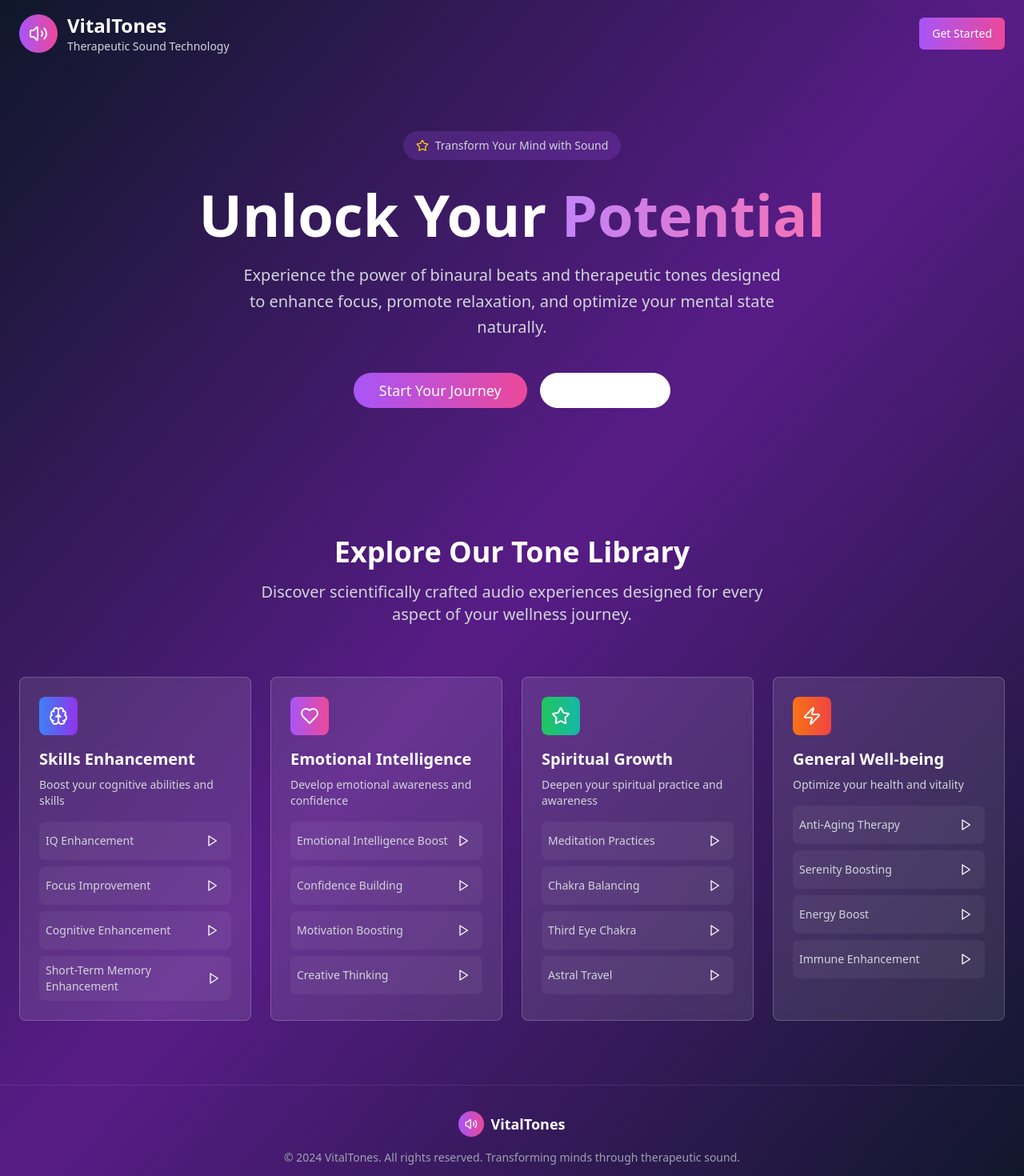
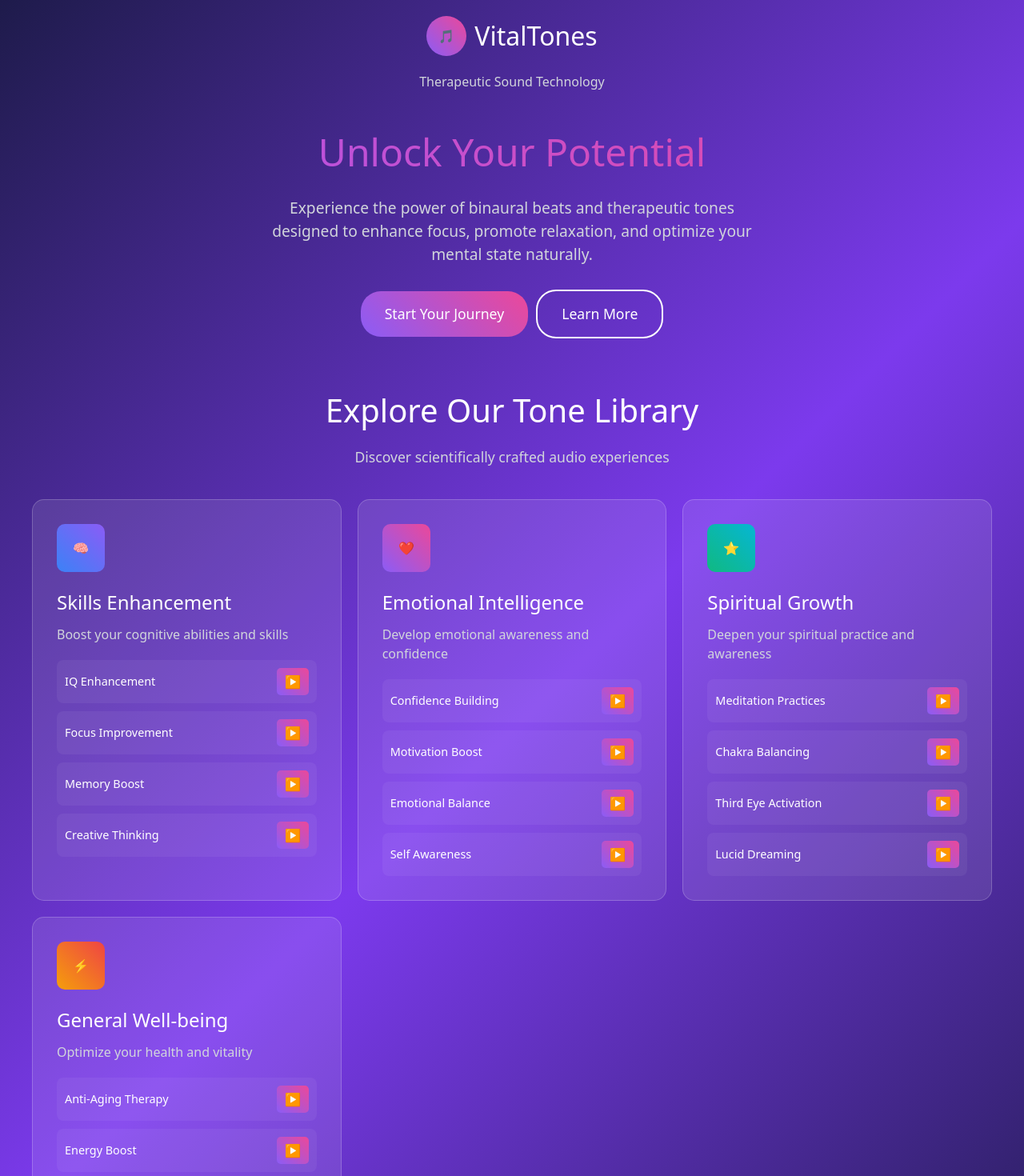
Before and after one commit to radosavlevici210/vital-echo-replicator-project, a React (Vite) app: page / in a window 1280 px wide. Shown: the top 1470 px of the page at 80% size. Built offline with nearby package versions, Linux system fonts and the light colour scheme.

Commit message:
Fix white screen issue
Resolve white screen error.

```diff
--- a/src/pages/Index.tsx
+++ b/src/pages/Index.tsx
@@ -1,175 +1,326 @@
-import { Play, Pause, Volume2, Brain, Heart, Zap, Star } from "lucide-react";
-import { useState } from "react";
-import { Button } from "@/components/ui/button";
-import { Card, CardContent } from "@/components/ui/card";
+import React from 'react';
 
 const Index = () => {
-  const [currentlyPlaying, setCurrentlyPlaying] = useState<string | null>(null);
-
-  const toneCategories = [
-    {
-      id: "skills",
-      title: "Skills Enhancement",
-      description: "Boost your cognitive abilities and skills",
-      color: "from-blue-500 to-purple-600",
-      icon: Brain,
-      tones: ["IQ Enhancement", "Focus Improvement", "Cognitive Enhancement", "Short-Term Memory Enhancement"]
-    },
-    {
-      id: "emotional",
-      title: "Emotional Intelligence",
-      description: "Develop emotional awareness and confidence",
-      color: "from-purple-500 to-pink-500",
-      icon: Heart,
-      tones: ["Emotional Intelligence Boost", "Confidence Building", "Motivation Boosting", "Creative Thinking"]
-    },
-    {
-      id: "spiritual",
-      title: "Spiritual Growth",
-      description: "Deepen your spiritual practice and awareness",
-      color: "from-green-500 to-teal-500",
-      icon: Star,
-      tones: ["Meditation Practices", "Chakra Balancing", "Third Eye Chakra", "Astral Travel"]
-    },
-    {
-      id: "wellbeing",
-      title: "General Well-being",
-      description: "Optimize your health and vitality",
-      color: "from-orange-500 to-red-500",
-      icon: Zap,
-      tones: ["Anti-Aging Therapy", "Serenity Boosting", "Energy Boost", "Immune Enhancement"]
-    }
-  ];
-
-  const togglePlay = (toneId: string) => {
-    if (currentlyPlaying === toneId) {
-      setCurrentlyPlaying(null);
-    } else {
-      setCurrentlyPlaying(toneId);
-    }
-  };
-
   return (
-    <div className="min-h-screen bg-gradient-to-br from-slate-900 via-purple-900 to-slate-900 text-white">
+    <div style={{
+      minHeight: '100vh',
+      background: 'linear-gradient(135deg, #1e1b4b, #7c3aed, #1e1b4b)',
+      color: 'white',
+      padding: '20px'
+    }}>
       {/* Header */}
-      <header className="px-6 py-4">
-        <div className="max-w-7xl mx-auto flex items-center justify-between">
-          <div className="flex items-center space-x-3">
-            <div className="w-12 h-12 bg-gradient-to-r from-purple-500 to-pink-500 rounded-full flex items-center justify-center">
-              <Volume2 className="w-6 h-6 text-white" />
+      <header style={{ textAlign: 'center', marginBottom: '40px' }}>
+        <div style={{
+          display: 'inline-flex',
+          alignItems: 'center',
+          gap: '10px',
+          marginBottom: '20px'
+        }}>
+          <div style={{
+            width: '50px',
+            height: '50px',
+            background: 'linear-gradient(45deg, #8b5cf6, #ec4899)',
+            borderRadius: '50%',
+            display: 'flex',
+            alignItems: 'center',
+            justifyContent: 'center'
+          }}>
+            🎵
           </div>
-            <div>
-              <h1 className="text-2xl font-bold text-white">VitalTones</h1>
-              <p className="text-sm text-gray-300">Therapeutic Sound Technology</p>
+          <h1 style={{ fontSize: '2rem', margin: 0 }}>VitalTones</h1>
         </div>
-          </div>
-
-          <Button className="bg-gradient-to-r from-purple-500 to-pink-500 hover:from-purple-600 hover:to-pink-600 text-white">
-            Get Started
-          </Button>
-        </div>
+        <p style={{ color: '#d1d5db' }}>Therapeutic Sound Technology</p>
       </header>
 
       {/* Hero Section */}
-      <section className="px-6 py-20 text-center">
-        <div className="max-w-4xl mx-auto">
-          <div className="inline-flex items-center space-x-2 bg-purple-500/20 backdrop-blur-sm rounded-full px-4 py-2 mb-8">
-            <Star className="w-4 h-4 text-yellow-400" />
-            <span className="text-sm text-gray-300">Transform Your Mind with Sound</span>
-          </div>
-
-          <h1 className="text-5xl md:text-7xl font-bold text-white mb-6 leading-tight">
-            Unlock Your
-            <span className="bg-gradient-to-r from-purple-400 to-pink-400 bg-clip-text text-transparent"> Potential</span>
+      <section style={{ textAlign: 'center', marginBottom: '60px' }}>
+        <h1 style={{
+          fontSize: '3rem',
+          marginBottom: '20px',
+          background: 'linear-gradient(45deg, #a855f7, #ec4899)',
+          WebkitBackgroundClip: 'text',
+          WebkitTextFillColor: 'transparent'
+        }}>
+          Unlock Your Potential
         </h1>
 
-          <p className="text-xl text-gray-300 mb-10 max-w-2xl mx-auto leading-relaxed">
+        <p style={{
+          fontSize: '1.2rem',
+          color: '#d1d5db',
+          marginBottom: '30px',
+          maxWidth: '600px',
+          margin: '0 auto 30px auto'
+        }}>
           Experience the power of binaural beats and therapeutic tones designed to enhance focus,
           promote relaxation, and optimize your mental state naturally.
         </p>
 
-          <div className="flex flex-col sm:flex-row gap-4 justify-center">
-            <Button
-              size="lg"
-              className="bg-gradient-to-r from-purple-500 to-pink-500 hover:from-purple-600 hover:to-pink-600 text-white px-8 py-4 text-lg rounded-full"
-            >
+        <button style={{
+          background: 'linear-gradient(45deg, #8b5cf6, #ec4899)',
+          color: 'white',
+          border: 'none',
+          padding: '15px 30px',
+          fontSize: '1.1rem',
+          borderRadius: '25px',
+          cursor: 'pointer',
+          marginRight: '10px'
+        }}>
           Start Your Journey
-            </Button>
-            <Button
-              size="lg"
-              variant="outline"
-              className="text-white border-white hover:bg-white hover:text-purple-900 px-8 py-4 text-lg rounded-full"
-            >
+        </button>
+
+        <button style={{
+          background: 'transparent',
+          color: 'white',
+          border: '2px solid white',
+          padding: '15px 30px',
+          fontSize: '1.1rem',
+          borderRadius: '25px',
+          cursor: 'pointer'
+        }}>
           Learn More
-            </Button>
-          </div>
-        </div>
+        </button>
       </section>
 
       {/* Tone Categories */}
-      <section id="tones" className="px-6 py-20">
-        <div className="max-w-7xl mx-auto">
-          <div className="text-center mb-16">
-            <h2 className="text-4xl font-bold text-white mb-4">Explore Our Tone Library</h2>
-            <p className="text-xl text-gray-300 max-w-2xl mx-auto">
-              Discover scientifically crafted audio experiences designed for every aspect of your wellness journey.
+      <section>
+        <div style={{ textAlign: 'center', marginBottom: '40px' }}>
+          <h2 style={{ fontSize: '2.5rem', marginBottom: '15px' }}>
+            Explore Our Tone Library
+          </h2>
+          <p style={{ color: '#d1d5db', fontSize: '1.1rem' }}>
+            Discover scientifically crafted audio experiences
           </p>
         </div>
 
-          <div className="grid md:grid-cols-2 lg:grid-cols-4 gap-6">
-            {toneCategories.map((category) => {
-              const IconComponent = category.icon;
-              return (
-                <Card key={category.id} className="bg-white/10 backdrop-blur-sm border-white/20 hover:bg-white/20 transition-all duration-300">
-                  <CardContent className="p-6">
-                    <div className={`w-12 h-12 bg-gradient-to-r ${category.color} rounded-lg flex items-center justify-center mb-4`}>
-                      <IconComponent className="w-6 h-6 text-white" />
+        <div style={{
+          display: 'grid',
+          gridTemplateColumns: 'repeat(auto-fit, minmax(300px, 1fr))',
+          gap: '20px',
+          maxWidth: '1200px',
+          margin: '0 auto'
+        }}>
+          {/* Skills Enhancement */}
+          <div style={{
+            background: 'rgba(255, 255, 255, 0.1)',
+            padding: '30px',
+            borderRadius: '15px',
+            border: '1px solid rgba(255, 255, 255, 0.2)'
+          }}>
+            <div style={{
+              width: '60px',
+              height: '60px',
+              background: 'linear-gradient(45deg, #3b82f6, #8b5cf6)',
+              borderRadius: '10px',
+              display: 'flex',
+              alignItems: 'center',
+              justifyContent: 'center',
+              marginBottom: '20px'
+            }}>
+              🧠
             </div>
-
-                    <h3 className="text-xl font-semibold text-white mb-2">{category.title}</h3>
-                    <p className="text-gray-300 mb-4 text-sm">{category.description}</p>
-
-                    <div className="space-y-2">
-                      {category.tones.map((tone, index) => (
-                        <div key={tone} className="flex items-center justify-between bg-white/5 rounded-lg p-2">
-                          <span className="text-sm text-gray-300">{tone}</span>
-                          <Button
-                            size="sm"
-                            variant="ghost"
-                            onClick={() => togglePlay(`${category.id}-${index}`)}
-                            className="text-white hover:bg-white/10 p-1 h-8 w-8"
-                          >
-                            {currentlyPlaying === `${category.id}-${index}` ? (
-                              <Pause className="w-4 h-4" />
-                            ) : (
-                              <Play className="w-4 h-4" />
-                            )}
-                          </Button>
+            <h3 style={{ fontSize: '1.5rem', marginBottom: '10px' }}>Skills Enhancement</h3>
+            <p style={{ color: '#d1d5db', marginBottom: '20px' }}>
+              Boost your cognitive abilities and skills
+            </p>
+            <div style={{ display: 'flex', flexDirection: 'column', gap: '10px' }}>
+              {['IQ Enhancement', 'Focus Improvement', 'Memory Boost', 'Creative Thinking'].map((tone, i) => (
+                <div key={i} style={{
+                  display: 'flex',
+                  justifyContent: 'space-between',
+                  alignItems: 'center',
+                  background: 'rgba(255, 255, 255, 0.05)',
+                  padding: '10px',
+                  borderRadius: '8px'
+                }}>
+                  <span style={{ fontSize: '0.9rem' }}>{tone}</span>
+                  <button style={{
+                    background: 'linear-gradient(45deg, #8b5cf6, #ec4899)',
+                    color: 'white',
+                    border: 'none',
+                    padding: '5px 10px',
+                    borderRadius: '5px',
+                    cursor: 'pointer'
+                  }}>
+                    ▶️
+                  </button>
                 </div>
               ))}
             </div>
-                  </CardContent>
-                </Card>
-              );
-            })}
+          </div>
+
+          {/* Emotional Intelligence */}
+          <div style={{
+            background: 'rgba(255, 255, 255, 0.1)',
+            padding: '30px',
+            borderRadius: '15px',
+            border: '1px solid rgba(255, 255, 255, 0.2)'
+          }}>
+            <div style={{
+              width: '60px',
+              height: '60px',
+              background: 'linear-gradient(45deg, #8b5cf6, #ec4899)',
+              borderRadius: '10px',
+              display: 'flex',
+              alignItems: 'center',
+              justifyContent: 'center',
+              marginBottom: '20px'
+            }}>
+              ❤️
+            </div>
+            <h3 style={{ fontSize: '1.5rem', marginBottom: '10px' }}>Emotional Intelligence</h3>
+            <p style={{ color: '#d1d5db', marginBottom: '20px' }}>
+              Develop emotional awareness and confidence
+            </p>
+            <div style={{ display: 'flex', flexDirection: 'column', gap: '10px' }}>
+              {['Confidence Building', 'Motivation Boost', 'Emotional Balance', 'Self Awareness'].map((tone, i) => (
+                <div key={i} style={{
+                  display: 'flex',
+                  justifyContent: 'space-between',
+                  alignItems: 'center',
+                  background: 'rgba(255, 255, 255, 0.05)',
+                  padding: '10px',
+                  borderRadius: '8px'
+                }}>
+                  <span style={{ fontSize: '0.9rem' }}>{tone}</span>
+                  <button style={{
+                    background: 'linear-gradient(45deg, #8b5cf6, #ec4899)',
+                    color: 'white',
+                    border: 'none',
+                    padding: '5px 10px',
+                    borderRadius: '5px',
+                    cursor: 'pointer'
+                  }}>
+                    ▶️
+                  </button>
+                </div>
+              ))}
+            </div>
+          </div>
+
+          {/* Spiritual Growth */}
+          <div style={{
+            background: 'rgba(255, 255, 255, 0.1)',
+            padding: '30px',
+            borderRadius: '15px',
+            border: '1px solid rgba(255, 255, 255, 0.2)'
+          }}>
+            <div style={{
+              width: '60px',
+              height: '60px',
+              background: 'linear-gradient(45deg, #10b981, #06b6d4)',
+              borderRadius: '10px',
+              display: 'flex',
+              alignItems: 'center',
+              justifyContent: 'center',
+              marginBottom: '20px'
+            }}>
+              ⭐
+            </div>
+            <h3 style={{ fontSize: '1.5rem', marginBottom: '10px' }}>Spiritual Growth</h3>
+            <p style={{ color: '#d1d5db', marginBottom: '20px' }}>
+              Deepen your spiritual practice and awareness
+            </p>
+            <div style={{ display: 'flex', flexDirection: 'column', gap: '10px' }}>
+              {['Meditation Practices', 'Chakra Balancing', 'Third Eye Activation', 'Lucid Dreaming'].map((tone, i) => (
+                <div key={i} style={{
+                  display: 'flex',
+                  justifyContent: 'space-between',
+                  alignItems: 'center',
+                  background: 'rgba(255, 255, 255, 0.05)',
+                  padding: '10px',
+                  borderRadius: '8px'
+                }}>
+                  <span style={{ fontSize: '0.9rem' }}>{tone}</span>
+                  <button style={{
+                    background: 'linear-gradient(45deg, #8b5cf6, #ec4899)',
+                    color: 'white',
+                    border: 'none',
+                    padding: '5px 10px',
+                    borderRadius: '5px',
+                    cursor: 'pointer'
+                  }}>
+                    ▶️
+                  </button>
+                </div>
+              ))}
+            </div>
+          </div>
+
+          {/* Well-being */}
+          <div style={{
+            background: 'rgba(255, 255, 255, 0.1)',
+            padding: '30px',
+            borderRadius: '15px',
+            border: '1px solid rgba(255, 255, 255, 0.2)'
+          }}>
+            <div style={{
+              width: '60px',
+              height: '60px',
+              background: 'linear-gradient(45deg, #f59e0b, #ef4444)',
+              borderRadius: '10px',
+              display: 'flex',
+              alignItems: 'center',
+              justifyContent: 'center',
+              marginBottom: '20px'
+            }}>
+              ⚡
+            </div>
+            <h3 style={{ fontSize: '1.5rem', marginBottom: '10px' }}>General Well-being</h3>
+            <p style={{ color: '#d1d5db', marginBottom: '20px' }}>
+              Optimize your health and vitality
+            </p>
+            <div style={{ display: 'flex', flexDirection: 'column', gap: '10px' }}>
+              {['Anti-Aging Therapy', 'Energy Boost', 'Immune Enhancement', 'Stress Relief'].map((tone, i) => (
+                <div key={i} style={{
+                  display: 'flex',
+                  justifyContent: 'space-between',
+                  alignItems: 'center',
+                  background: 'rgba(255, 255, 255, 0.05)',
+                  padding: '10px',
+                  borderRadius: '8px'
+                }}>
+                  <span style={{ fontSize: '0.9rem' }}>{tone}</span>
+                  <button style={{
+                    background: 'linear-gradient(45deg, #8b5cf6, #ec4899)',
+                    color: 'white',
+                    border: 'none',
+                    padding: '5px 10px',
+                    borderRadius: '5px',
+                    cursor: 'pointer'
+                  }}>
+                    ▶️
+                  </button>
+                </div>
+              ))}
+            </div>
           </div>
         </div>
       </section>
 
       {/* Footer */}
-      <footer className="border-t border-white/10 px-6 py-8">
-        <div className="max-w-7xl mx-auto text-center">
-          <div className="flex items-center justify-center space-x-2 mb-4">
-            <div className="w-8 h-8 bg-gradient-to-r from-purple-500 to-pink-500 rounded-full flex items-center justify-center">
-              <Volume2 className="w-4 h-4 text-white" />
+      <footer style={{
+        textAlign: 'center',
+        marginTop: '60px',
+        paddingTop: '40px',
+        borderTop: '1px solid rgba(255, 255, 255, 0.1)'
+      }}>
+        <div style={{ display: 'flex', alignItems: 'center', justifyContent: 'center', gap: '10px', marginBottom: '20px' }}>
+          <div style={{
+            width: '40px',
+            height: '40px',
+            background: 'linear-gradient(45deg, #8b5cf6, #ec4899)',
+            borderRadius: '50%',
+            display: 'flex',
+            alignItems: 'center',
+            justifyContent: 'center'
+          }}>
+            🎵
           </div>
-            <span className="text-lg font-bold text-white">VitalTones</span>
+          <span style={{ fontSize: '1.2rem', fontWeight: 'bold' }}>VitalTones</span>
         </div>
-
-          <p className="text-sm text-gray-400">
-            &copy; 2024 VitalTones. All rights reserved. Transforming minds through therapeutic sound.
+        <p style={{ color: '#9ca3af', fontSize: '0.9rem' }}>
+          © 2024 VitalTones. All rights reserved. Transforming minds through therapeutic sound.
         </p>
-        </div>
       </footer>
     </div>
   );
```
Lines whose indentation alone changed are shown as unchanged.
